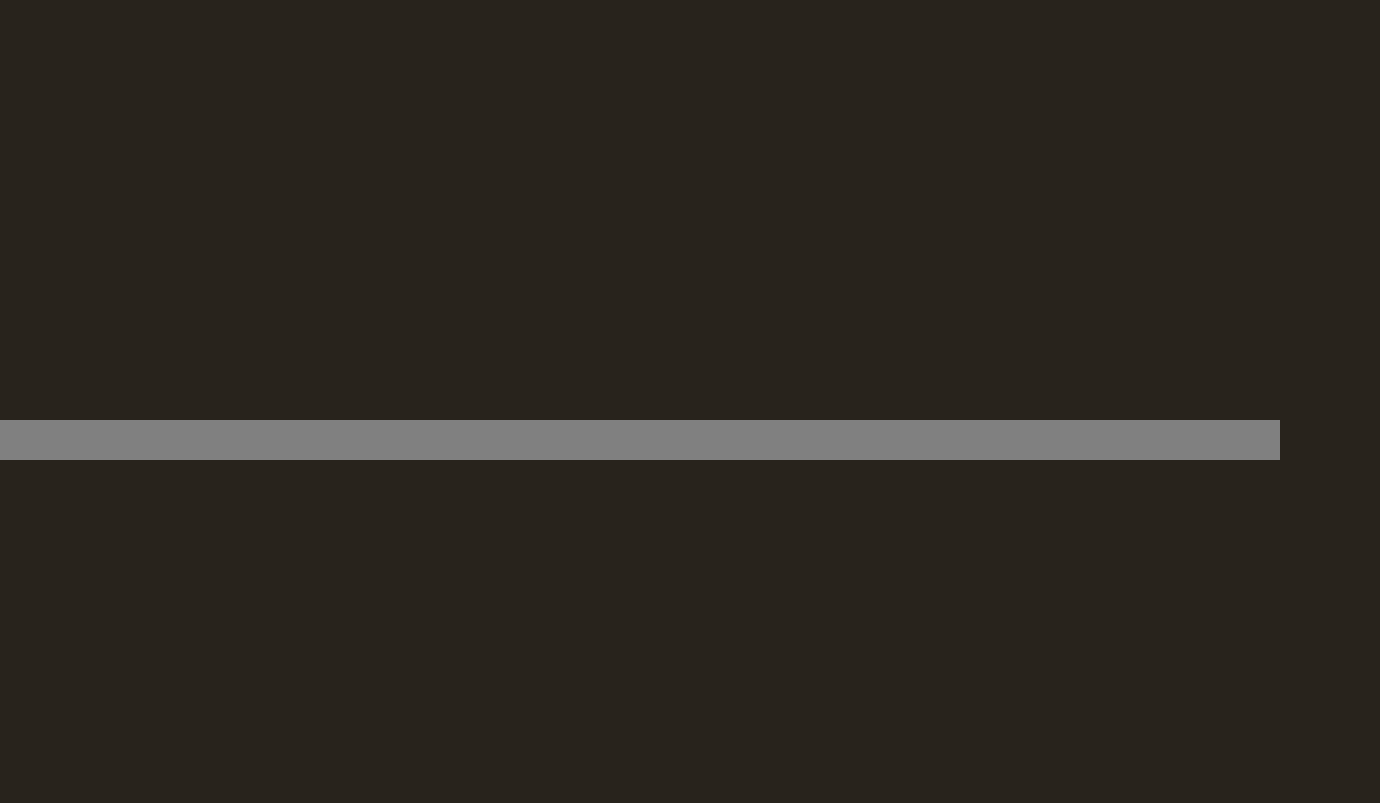
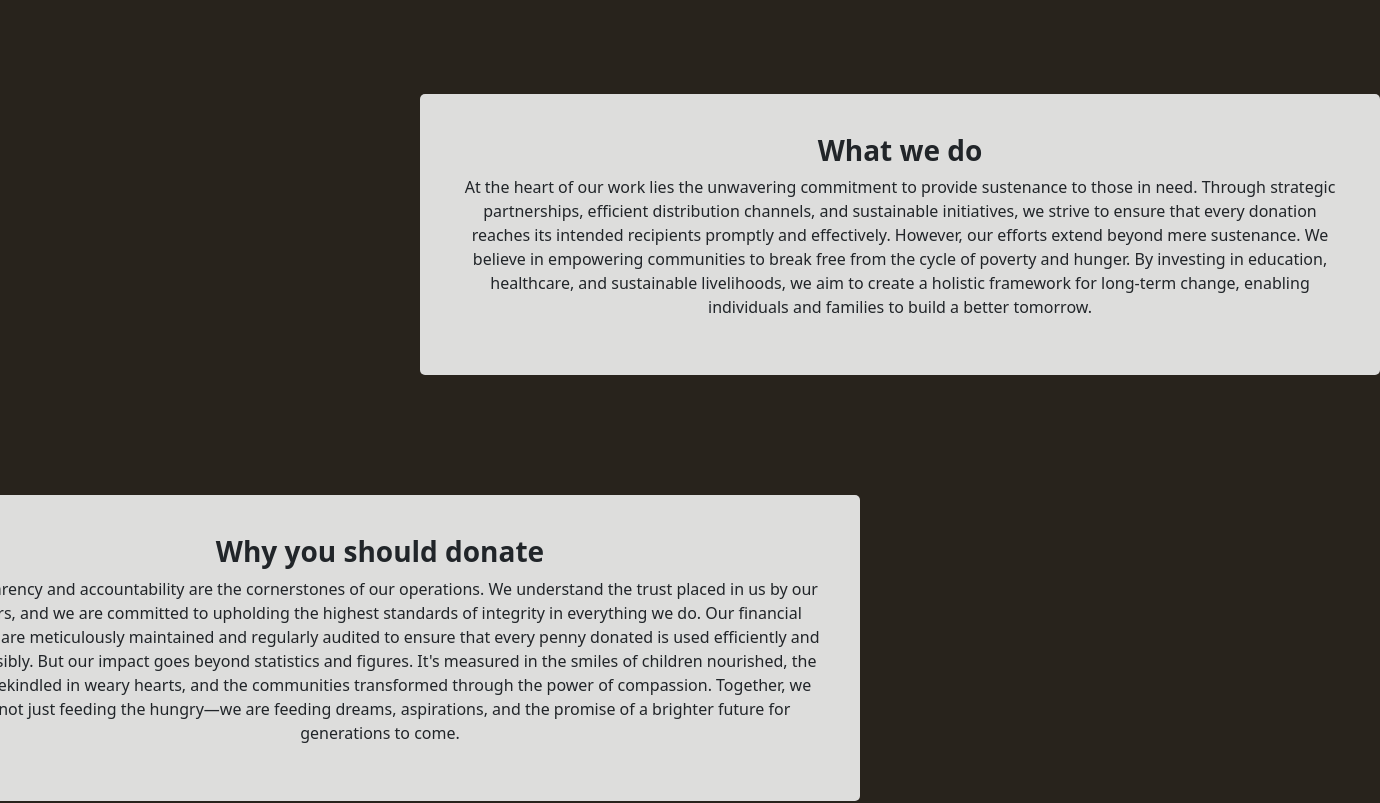
Before and after one commit to erikpersson0884/DAT257-Agile-software-project-management, a React (Vite) app in the folder Frontend/DAT257_Website/: page /about in a window 1280 px wide. Shown: the part 380-1183 px from the top of the page, 1380 px wide, since content can reach past the window. Before the commit the page ends 840 px from the top, so only its background shows below. Built offline with nearby package versions, Linux system fonts and the light colour scheme; no server answers.

Commit message:
added about page

```diff
--- a/Frontend/DAT257_Website/src/App.tsx
+++ b/Frontend/DAT257_Website/src/App.tsx
@@ -9,6 +9,7 @@ import Header from "./Components/Header/Header.tsx";
 import RegisterPage from "./Components/RegisterPage/RegisterPage.tsx";
 import { useState } from "react";
 import WebsiteFeature from "./Components/WebsiteFeature/WebsiteFeature.tsx"
+import AboutPage from "./Components/AboutPage/AboutPage.tsx";
 
 function App() {
   const [data, setData] = useState();
@@ -31,6 +32,7 @@ function App() {
               <WebsiteFeature/>
               <DonationBox />
               </>}></Route>
+        <Route path="/about" element={<AboutPage></AboutPage>}> </Route>
         <Route path="/register" element={<RegisterPage></RegisterPage>}></Route>
       </Routes>
       <Footer />
--- /dev/null
+++ b/Frontend/DAT257_Website/src/Components/AboutPage/AboutPage.css
@@ -0,0 +1,28 @@
+.AboutCardContainer {
+    display: flex;
+    flex-direction: column;
+    align-items: center;
+
+}
+
+.AboutCard {
+    margin-top: 5vh;
+    margin-bottom: 10vh;
+    width: 120vh;
+    padding: 40px;
+    height: min-content;
+    border-radius: 5px;
+    background-color: rgba(224, 224, 224, 0.986);
+}
+
+.AboutTitle {
+    font-weight: bold;
+}
+
+.Left {
+    margin-right: 65vh;
+}
+
+.Right {
+    margin-left: 65vh;
+}
--- /dev/null
+++ b/Frontend/DAT257_Website/src/Components/AboutPage/AboutPage.tsx
@@ -0,0 +1,47 @@
+import "./AboutPage.css"
+
+function AboutPage() {
+  return (
+    <>
+    <div className="AboutCardContainer">
+      <div className="AboutCard Left">
+        <h3 className="AboutTitle"> Who we are </h3>
+        <p>
+        Welcome to HungerZero, where every act of kindness makes a significant impact. We are a dedicated team of individuals driven by the belief
+        that no one should suffer from hunger. Founded on the principles of compassion and solidarity, our mission is simple yet profound: to alleviate
+        the pain of hunger and malnutrition in communities worldwide.
+        </p>
+      </div>
+
+        <div className="AboutCard Right">
+        <h3 className="AboutTitle"> What we do </h3>
+        <p>
+        At the heart of our work lies the unwavering commitment to provide sustenance to those in need. Through strategic partnerships, efficient distribution channels,
+        and sustainable initiatives, we strive to ensure that every donation reaches its intended recipients promptly and effectively.
+        However, our efforts extend beyond mere sustenance. We believe in empowering communities to break free from the cycle of poverty and hunger.
+        By investing in education, healthcare, and sustainable livelihoods, we aim to create a holistic framework for long-term change, enabling individuals and families
+        to build a better tomorrow.
+        </p>
+        </div>
+
+
+        <div className="AboutCard Left">
+        <h3 className="AboutTitle"> Why you should donate </h3>
+        <p>
+        Transparency and accountability are the cornerstones of our operations. We understand the trust placed in us by our donors, and we are committed to upholding the highest
+        standards of integrity in everything we do. Our financial records are meticulously maintained and regularly audited to ensure that every penny donated is used efficiently
+        and responsibly.
+
+        But our impact goes beyond statistics and figures. It's measured in the smiles of children nourished, the hope rekindled in weary hearts, and the communities
+        transformed through the power of compassion. Together, we are not just feeding the hungry—we are feeding dreams, aspirations, and the promise of a brighter future
+        for generations to come.
+        </p>
+        </div>
+
+      </div>
+    </>
+
+  );
+}
+
+export default AboutPage;
```
